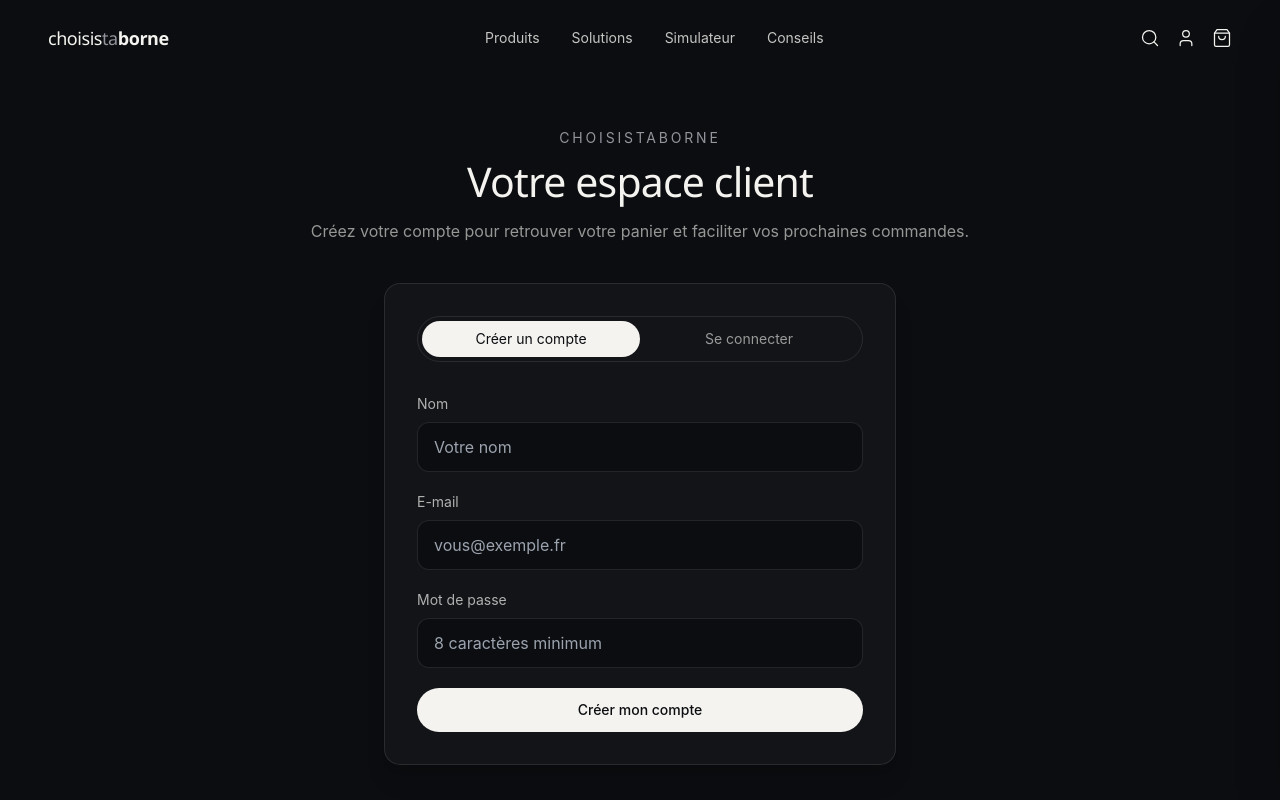
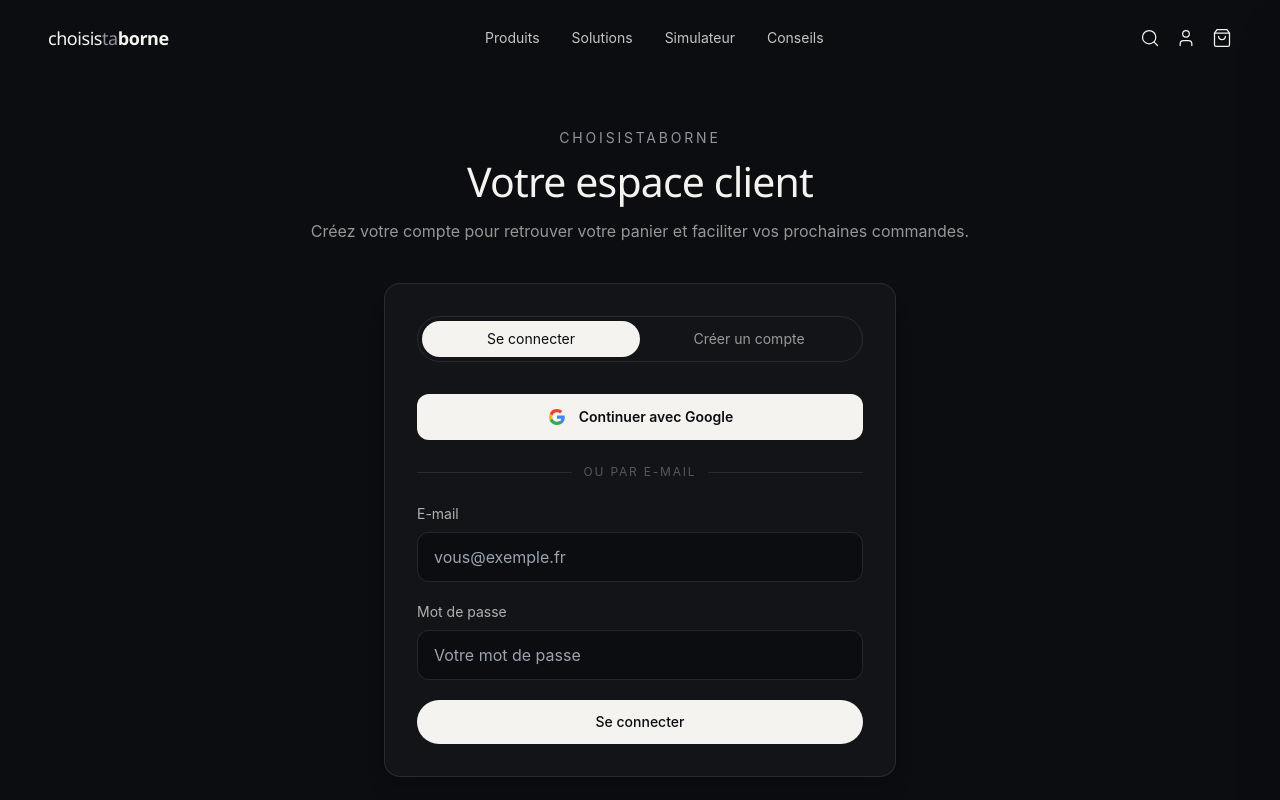
Before and after one commit to immanouelj-ui/CHOISISTABORNEV2, a Next.js app: page /compte in a window 1280 px wide. Shown: the top 800 px of the page. Built offline with nearby package versions, Linux system fonts and the light colour scheme; no server answers.

Commit message:
feat(account): expose Google login and admin dashboard

```diff
--- a/app/compte/AccountForm.tsx
+++ b/app/compte/AccountForm.tsx
@@ -5,11 +5,10 @@ import Link from "next/link";
 import { Button } from "@/components/ui/Button";
 
 type User = { id: string; name: string | null; email: string; role: string };
-
 type Mode = "login" | "register";
 
 export default function AccountForm() {
-  const [mode, setMode] = useState<Mode>("register");
+  const [mode, setMode] = useState<Mode>("login");
   const [user, setUser] = useState<User | null>(null);
   const [name, setName] = useState("");
   const [email, setEmail] = useState("");
@@ -18,6 +17,11 @@ export default function AccountForm() {
   const [loading, setLoading] = useState(false);
 
   useEffect(() => {
+    const params = new URLSearchParams(window.location.search);
+    if (params.get("error") === "google_auth") {
+      setError("La connexion Google n'a pas pu être finalisée. Vérifiez la configuration Google/Supabase.");
+    }
+
     fetch("/api/auth/me", { cache: "no-store" })
       .then((response) => response.json())
       .then((data) => setUser(data.user ?? null))
@@ -58,17 +62,31 @@ export default function AccountForm() {
   }
 
   if (user) {
+    const isAdmin = user.role === "ADMIN";
+
     return (
       <div className="w-full max-w-lg rounded-2xl border border-line bg-ink-soft p-8 text-left shadow-xl">
-        <p className="mb-2 text-sm uppercase tracking-[0.18em] text-fog">Espace client</p>
-        <h2 className="font-display text-3xl text-paper">Bonjour {user.name || ""}</h2>
-        <p className="mt-2 text-paper/60">{user.email}</p>
+        <div className="flex items-start justify-between gap-4">
+          <div>
+            <p className="mb-2 text-sm uppercase tracking-[0.18em] text-fog">{isAdmin ? "Espace administrateur" : "Espace client"}</p>
+            <h2 className="font-display text-3xl text-paper">Bonjour {user.name || ""}</h2>
+            <p className="mt-2 text-paper/60">{user.email}</p>
+          </div>
+          <span className={`rounded-full border px-3 py-1 text-xs font-semibold ${isAdmin ? "border-charge/40 bg-charge/10 text-charge" : "border-line text-paper/60"}`}>
+            {isAdmin ? "ADMIN" : "CLIENT"}
+          </span>
+        </div>
 
         <div className="mt-8 grid gap-3 sm:grid-cols-2">
           <Link href="/panier" className="rounded-xl border border-line px-4 py-3 text-center text-sm text-paper transition hover:bg-paper/5">
             Mon panier
           </Link>
-          <button onClick={logout} className="rounded-xl border border-line px-4 py-3 text-sm text-paper transition hover:bg-paper/5">
+          {isAdmin && (
+            <Link href="/admin" className="rounded-xl bg-charge px-4 py-3 text-center text-sm font-semibold text-paper transition hover:opacity-90">
+              Tableau de bord admin
+            </Link>
+          )}
+          <button onClick={logout} className="rounded-xl border border-line px-4 py-3 text-sm text-paper transition hover:bg-paper/5 sm:col-span-2">
             Se déconnecter
           </button>
         </div>
@@ -79,66 +97,49 @@ export default function AccountForm() {
   return (
     <div className="w-full max-w-lg rounded-2xl border border-line bg-ink-soft p-8 shadow-xl">
       <div className="mb-8 flex rounded-full border border-line p-1">
-        <button
-          type="button"
-          onClick={() => { setMode("register"); setError(""); }}
-          className={`flex-1 rounded-full px-4 py-2 text-sm transition ${mode === "register" ? "bg-paper text-ink" : "text-paper/60"}`}
-        >
+        <button type="button" onClick={() => { setMode("login"); setError(""); }} className={`flex-1 rounded-full px-4 py-2 text-sm transition ${mode === "login" ? "bg-paper text-ink" : "text-paper/60"}`}>
+          Se connecter
+        </button>
+        <button type="button" onClick={() => { setMode("register"); setError(""); }} className={`flex-1 rounded-full px-4 py-2 text-sm transition ${mode === "register" ? "bg-paper text-ink" : "text-paper/60"}`}>
           Créer un compte
         </button>
-        <button
-          type="button"
-          onClick={() => { setMode("login"); setError(""); }}
-          className={`flex-1 rounded-full px-4 py-2 text-sm transition ${mode === "login" ? "bg-paper text-ink" : "text-paper/60"}`}
-        >
-          Se connecter
-        </button>
+      </div>
+
+      <a
+        href="/api/auth/google"
+        className="flex w-full items-center justify-center gap-3 rounded-xl border border-line bg-paper px-4 py-3 text-sm font-semibold text-ink transition hover:bg-paper/90"
+      >
+        <svg aria-hidden="true" viewBox="0 0 24 24" className="h-5 w-5">
+          <path fill="#4285F4" d="M21.35 12.27c0-.71-.06-1.39-.18-2.05H12v3.88h5.23a4.47 4.47 0 0 1-1.94 2.93v2.43h3.14c1.84-1.69 2.92-4.18 2.92-7.19Z" />
+          <path fill="#34A853" d="M12 21.6c2.63 0 4.84-.87 6.45-2.35l-3.14-2.43c-.87.58-1.98.92-3.31.92-2.54 0-4.7-1.72-5.47-4.03H3.29v2.51A9.75 9.75 0 0 0 12 21.6Z" />
+          <path fill="#FBBC05" d="M6.53 13.71a5.86 5.86 0 0 1 0-3.42V7.78H3.29a9.73 9.73 0 0 0 0 8.44l3.24-2.51Z" />
+          <path fill="#EA4335" d="M12 6.26c1.43 0 2.71.49 3.72 1.45l2.79-2.79C16.84 3.36 14.63 2.4 12 2.4a9.75 9.75 0 0 0-8.71 5.38l3.24 2.51C7.3 7.98 9.46 6.26 12 6.26Z" />
+        </svg>
+        Continuer avec Google
+      </a>
+
+      <div className="my-6 flex items-center gap-3 text-xs uppercase tracking-[0.15em] text-paper/30">
+        <span className="h-px flex-1 bg-line" />
+        ou par e-mail
+        <span className="h-px flex-1 bg-line" />
       </div>
 
       <form onSubmit={submit} className="space-y-5">
         {mode === "register" && (
           <label className="block">
             <span className="mb-2 block text-sm text-paper/70">Nom</span>
-            <input
-              value={name}
-              onChange={(e) => setName(e.target.value)}
-              autoComplete="name"
-              required
-              className="w-full rounded-xl border border-line bg-ink px-4 py-3 text-paper outline-none transition focus:border-charge"
-              placeholder="Votre nom"
-            />
+            <input value={name} onChange={(e) => setName(e.target.value)} autoComplete="name" required className="w-full rounded-xl border border-line bg-ink px-4 py-3 text-paper outline-none transition focus:border-charge" placeholder="Votre nom" />
           </label>
         )}
-
         <label className="block">
           <span className="mb-2 block text-sm text-paper/70">E-mail</span>
-          <input
-            type="email"
-            value={email}
-            onChange={(e) => setEmail(e.target.value)}
-            autoComplete="email"
-            required
-            className="w-full rounded-xl border border-line bg-ink px-4 py-3 text-paper outline-none transition focus:border-charge"
-            placeholder="vous@exemple.fr"
-          />
+          <input type="email" value={email} onChange={(e) => setEmail(e.target.value)} autoComplete="email" required className="w-full rounded-xl border border-line bg-ink px-4 py-3 text-paper outline-none transition focus:border-charge" placeholder="vous@exemple.fr" />
         </label>
-
         <label className="block">
           <span className="mb-2 block text-sm text-paper/70">Mot de passe</span>
-          <input
-            type="password"
-            value={password}
-            onChange={(e) => setPassword(e.target.value)}
-            autoComplete={mode === "register" ? "new-password" : "current-password"}
-            minLength={mode === "register" ? 8 : 1}
-            required
-            className="w-full rounded-xl border border-line bg-ink px-4 py-3 text-paper outline-none transition focus:border-charge"
-            placeholder={mode === "register" ? "8 caractères minimum" : "Votre mot de passe"}
-          />
+          <input type="password" value={password} onChange={(e) => setPassword(e.target.value)} autoComplete={mode === "register" ? "new-password" : "current-password"} minLength={mode === "register" ? 8 : 1} required className="w-full rounded-xl border border-line bg-ink px-4 py-3 text-paper outline-none transition focus:border-charge" placeholder={mode === "register" ? "8 caractères minimum" : "Votre mot de passe"} />
         </label>
-
         {error && <p className="rounded-xl border border-red-400/30 bg-red-400/10 px-4 py-3 text-sm text-red-200">{error}</p>}
-
         <Button type="submit" disabled={loading} className="w-full">
           {loading ? "Veuillez patienter…" : mode === "register" ? "Créer mon compte" : "Se connecter"}
         </Button>
```
